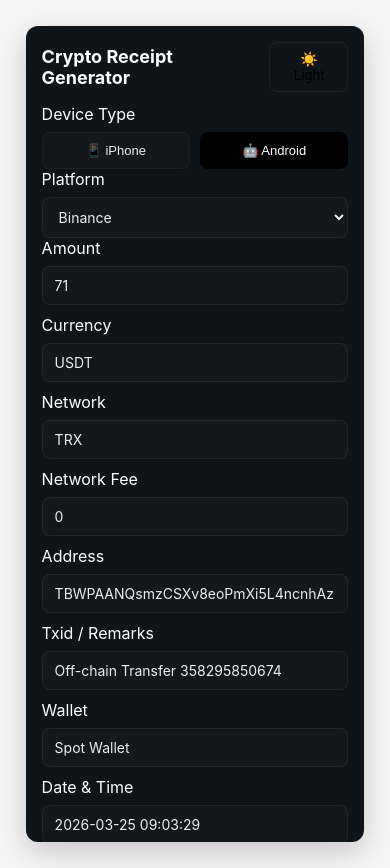
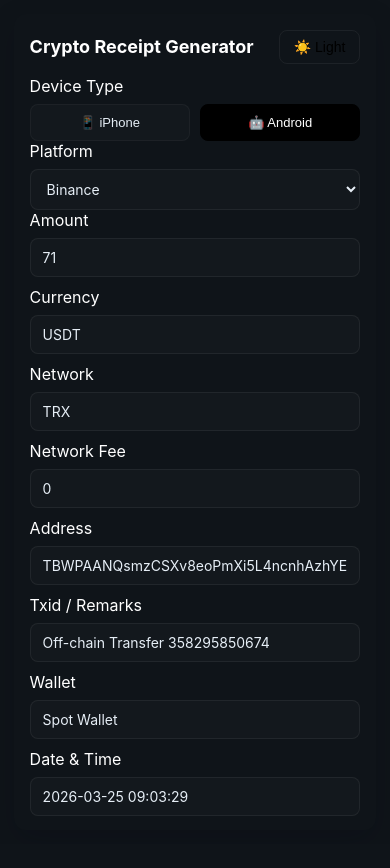
Before and after one commit to tigan8557-glitch/Receiptor, a React (Create React App) app: page / in a window 390 px wide. After the commit the page ends 844 px from the top, so only its background shows below. Built offline with nearby package versions, Linux system fonts and the light colour scheme.

Commit message:
Update App.css

```diff
--- a/src/App.css
+++ b/src/App.css
@@ -1,5 +1,4 @@
-/* src/App.css */
-/* Global sizing and reset */
+/* src/App.css - global sizing & root layout */
 html, body, #root {
   height: 100%;
   margin: 0;
@@ -11,8 +10,8 @@
   font-family: -apple-system, BlinkMacSystemFont, 'Segoe UI', sans-serif;
   -webkit-font-smoothing: antialiased;
   -moz-osx-font-smoothing: grayscale;
-  background: #f5f5f5;
-  transition: background 0.3s;
+  background: #f5f5f5; /* light default - switches visually on mobile via media query below */
+  transition: background 0.25s;
 }
 
 /* App wrapper fills the viewport and centers horizontally */
@@ -22,6 +21,19 @@
   align-items: stretch;
   justify-content: center;
   padding: clamp(12px, 3vw, 36px);
-  background: #f5f5f5;
-  transition: background 0.3s;
+  box-sizing: border-box;
+  background: transparent;
 }
+
+/* On small viewports remove outer padding so the card can go edge-to-edge */
+@media (max-width: 480px) {
+  body {
+    /* set a dark-ish background that matches the card when in dark mode.
+       If you use a light-only app, change this to a light color. */
+    background: #0f1419;
+  }
+
+  .App {
+    padding: 0; /* allow full width usage */
+  }
+}
```
